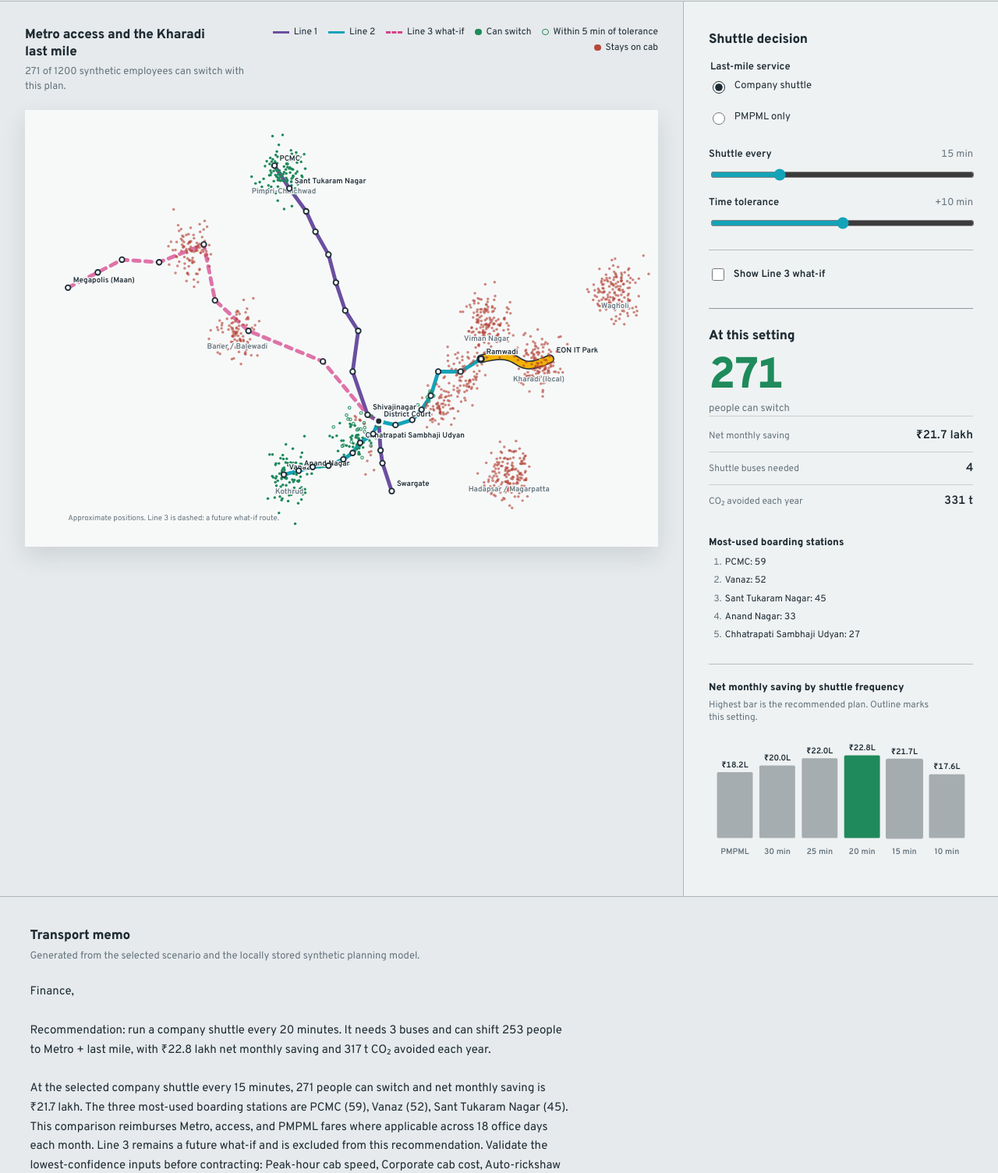
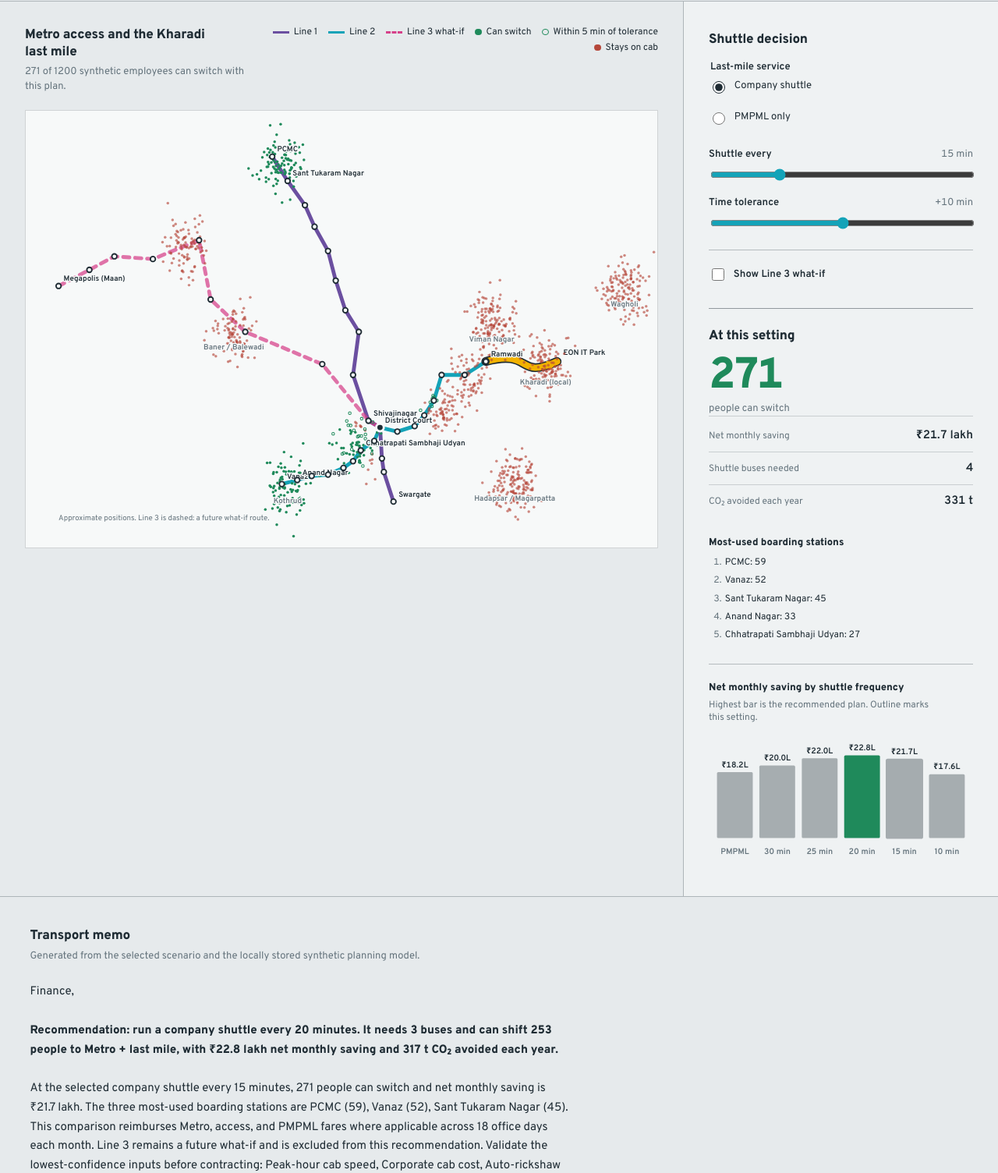
Before and after one commit to apoorvgpt9/codex-devday-24Oct, a plain HTML site: page index.html in a window 1280 px wide. Shown: the part 98-1602 px from the top of the page at 78% size. Drawn offline with Linux system fonts and the light colour scheme.

Commit message:
M5: refine map and recommendation hierarchy

```diff
--- a/src/ui/map.js
+++ b/src/ui/map.js
@@ -1,5 +1,5 @@
 const SVG_NS = 'http://www.w3.org/2000/svg';
-const VIEWBOX = { width: 1000, height: 650, inset: 68 };
+const VIEWBOX = { width: 1000, height: 650, inset: 52 };
 
 function svgElement(name, attributes = {}) {
   const element = document.createElementNS(SVG_NS, name);
--- a/src/ui/memo.js
+++ b/src/ui/memo.js
@@ -70,7 +70,14 @@ export function setupMemo() {
   return {
     render(data) {
       currentText = buildMemo(data);
-      memo.textContent = currentText;
+      const [salutation, recommendation, ...detail] = currentText.split('\n\n');
+      const emphasis = document.createElement('strong');
+      emphasis.textContent = recommendation;
+      memo.replaceChildren(
+        document.createTextNode(`${salutation}\n\n`),
+        emphasis,
+        document.createTextNode(`\n\n${detail.join('\n\n')}`),
+      );
       copyStatus.textContent = '';
     },
   };
--- a/styles/app.css
+++ b/styles/app.css
@@ -110,7 +110,7 @@ h2 { margin: 0; font-size: 1.0625rem; letter-spacing: -.015em; }
 .legend-dot.borderline { color: var(--switch); background: transparent; border: 1.25px solid currentColor; }
 .stay { color: var(--stay); }
 
-.map-canvas { min-height: 560px; background: var(--paper); box-shadow: 0 12px 28px rgb(30 43 51 / 12%); overflow: hidden; }
+.map-canvas { min-height: 560px; background: var(--paper); border: 1px solid color-mix(in srgb, var(--slate) 18%, transparent); overflow: hidden; }
 .map-canvas svg { display: block; width: 100%; height: auto; min-height: 560px; }
 .metro-line { fill: none; stroke-linecap: round; stroke-linejoin: round; stroke-width: 6; }
 .metro-line[data-line="L1"] { stroke: var(--purple); }
@@ -172,6 +172,7 @@ h2 { margin: 0; font-size: 1.0625rem; letter-spacing: -.015em; }
 .memo-section, .assumptions-section { max-width: 1600px; margin: 0 auto; padding: clamp(1.5rem, 3vw, 3rem); border-top: 1px solid color-mix(in srgb, var(--slate) 28%, transparent); }
 .section-intro { max-width: 65ch; margin: .4rem 0 0; color: var(--mist); font-size: .8125rem; line-height: 1.5; }
 .memo-text { max-width: 72ch; margin: 1.5rem 0; white-space: pre-line; font-size: .9375rem; line-height: 1.65; }
+.memo-text strong { font-weight: 800; }
 .memo-actions { display: flex; align-items: center; flex-wrap: wrap; gap: .75rem 1rem; }
 .memo-actions button { min-height: 2.75rem; padding: .65rem 1rem; border: 1px solid color-mix(in srgb, var(--slate) 65%, transparent); border-radius: .35rem; color: var(--amber-ink); background: var(--amber); font: inherit; font-weight: 600; cursor: pointer; transition: transform 150ms ease-out, background-color 150ms ease-out; }
 .memo-actions button:hover { background: color-mix(in srgb, var(--amber) 84%, var(--paper)); }
```
Also changed, not shown: DESIGN.md (+1 -1 lines).
